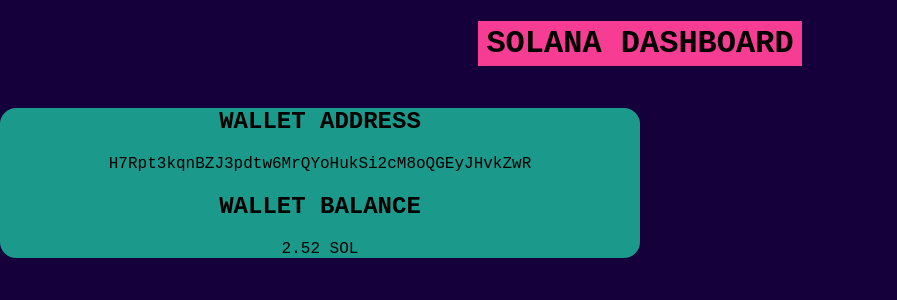
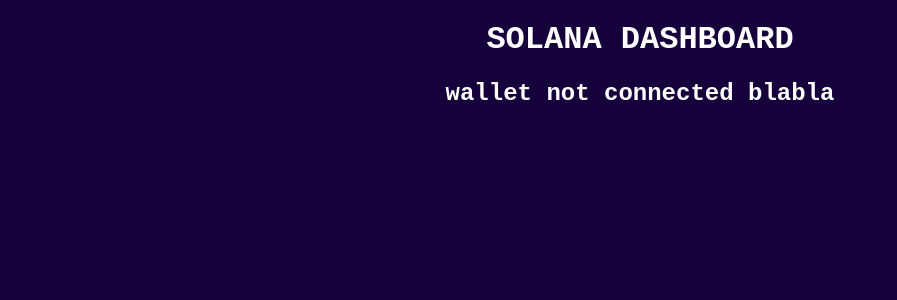
Before and after one commit to osmannyildiz/SolanaDashboard, a React (Vite) app: page / in a window 1280 px wide. Shown: the top 300 px of the page, without its empty margins (0-897 px from the left). Built offline with nearby package versions, Linux system fonts and the light colour scheme.

Commit message:
Add some components

```diff
--- a/src/App.css
+++ b/src/App.css
@@ -10,6 +10,7 @@
 }
 
 body {
+	color: white;
 	background-color: var(--color-bg);
 }
 
@@ -17,8 +18,8 @@
 	text-align: center;
 }
 
-.main-header {
-	display: inline-block;
-	padding: 0.25rem 0.5rem;
-	background-color: var(--color-magenta);
+.dashboard-block {
+	padding: 1rem;
+	color: black;
+	border-radius: var(--border-radius);
 }
--- a/src/App.jsx
+++ b/src/App.jsx
@@ -1,11 +1,17 @@
+import { useState } from "react";
 import "./App.css";
+import SendSol from "./components/SendSol";
 import WalletInfo from "./components/WalletInfo";
 
 function App() {
+	const [wallet, setWallet] = useState(null);
+
 	return (
 		<main>
-			<h1 className="main-header">SOLANA DASHBOARD</h1>
-			<WalletInfo />
+			<h1>SOLANA DASHBOARD</h1>
+			{!wallet && <h2>wallet not connected blabla</h2>}
+			{wallet && <WalletInfo wallet={wallet} />}
+			{wallet && <SendSol />}
 		</main>
 	);
 }
--- /dev/null
+++ b/src/components/SendSol.css
@@ -0,0 +1,5 @@
+.send-sol {
+	max-width: 40rem;
+	margin: auto;
+	background-color: var(--color-cyan);
+}
--- /dev/null
+++ b/src/components/SendSol.jsx
@@ -0,0 +1,20 @@
+import "./SendSol.css";
+
+function SendSol() {
+	return (
+		<div className="send-sol dashboard-block">
+			<section>
+				<h2>SEND SOL</h2>
+				<div>
+					TO: <input type="text" placeholder="RECEIVER WALLET ADDRESS" />
+				</div>
+				<div>
+					<button type="button">SEND</button>
+				</div>
+				<div className="result">TRANSACTION SUCCESSFUL!</div>
+			</section>
+		</div>
+	);
+}
+
+export default SendSol;
--- a/src/components/WalletInfo.css
+++ b/src/components/WalletInfo.css
@@ -1,5 +1,21 @@
 .wallet-info {
 	max-width: 40rem;
-	background-color: var(--color-cyan);
-	border-radius: var(--border-radius);
+	margin: auto;
+	background-color: var(--color-magenta);
 }
+
+.wallet-info > section {
+	margin-bottom: 1rem;
+}
+.wallet-info > section:last-child {
+	margin-bottom: 0;
+}
+
+.wallet-info > section > h2 {
+	margin: 0;
+}
+
+.wallet-info > section > span {
+	font-size: 2rem;
+	overflow-wrap: break-word;
+}
--- a/src/components/WalletInfo.jsx
+++ b/src/components/WalletInfo.jsx
@@ -2,11 +2,15 @@
 
 function WalletInfo() {
 	return (
-		<div className="wallet-info">
-			<h2>WALLET ADDRESS</h2>
-			<div>H7Rpt3kqnBZJ3pdtw6MrQYoHukSi2cM8oQGEyJHvkZwR</div>
-			<h2>WALLET BALANCE</h2>
-			<div>2.52 SOL</div>
+		<div className="wallet-info dashboard-block">
+			<section>
+				<h2>WALLET ADDRESS</h2>
+				<span>H7Rpt3kqnBZJ3pdtw6MrQYoHukSi2cM8oQGEyJHvkZwR</span>
+			</section>
+			<section>
+				<h2>WALLET BALANCE</h2>
+				<span>2.52 SOL</span>
+			</section>
 		</div>
 	);
 }
```
